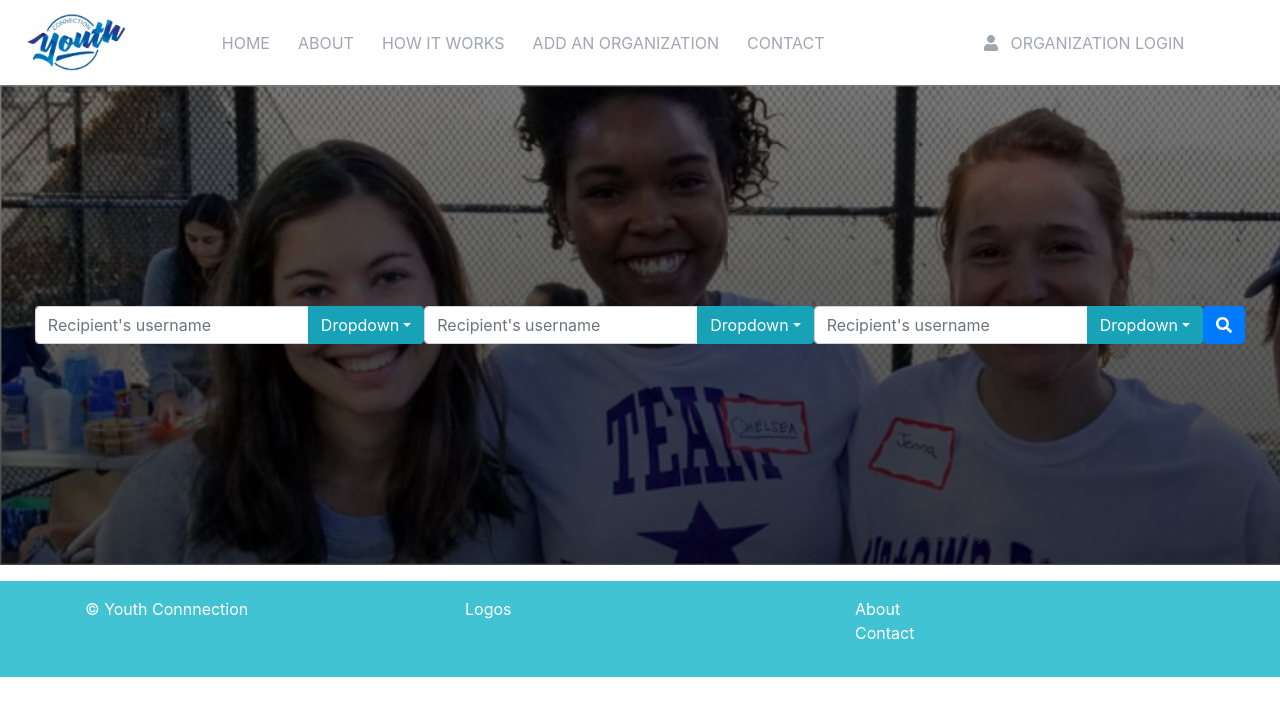
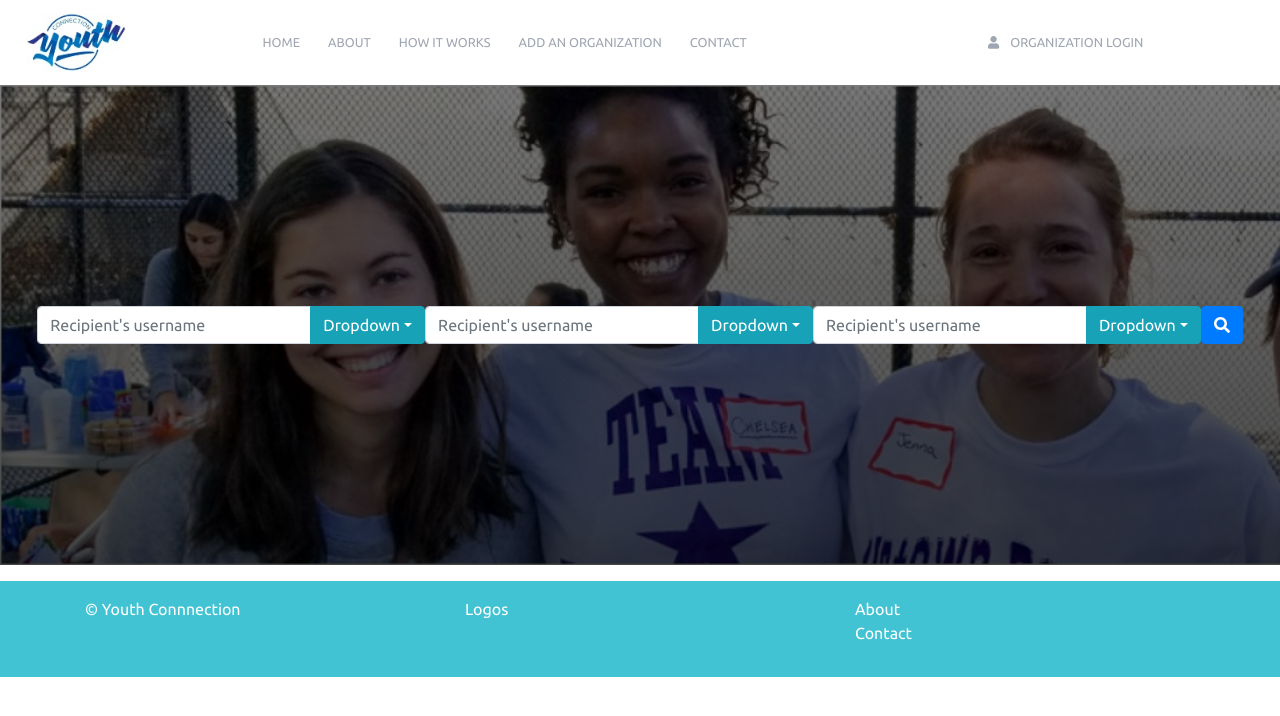
Before and after one commit to noobboon7/TeamHighFive_Front, a React (Create React App) app: page / in a window 1280 px wide. Shown: the top 716 px of the page. Built offline with nearby package versions, Linux system fonts and the light colour scheme; no server answers.

Commit message:
template styling branch vs 2

```diff
--- a/src/components/searchbars/SearchBars.js
+++ b/src/components/searchbars/SearchBars.js
@@ -22,7 +22,7 @@ const SearchBars = () => (
       <SearchLocation />
     </FormGroup>
     {' '}
-    <Button color="warning"><FontAwesomeIcon icon={faSearch} /></Button>
+    <Button><FontAwesomeIcon icon={faSearch} /></Button>
   </Form>
 );
 
--- a/src/index.css
+++ b/src/index.css
@@ -1,3 +1,5 @@
+@import url('https://fonts.googleapis.com/css2?family=Ubuntu:wght@400;500;700&display=swap');
+
 :root {
   --color-black: #A0A6B2;
   --color-yellow: #FFC222;
@@ -6,9 +8,9 @@
 
 body {
   margin: 0;
-  font-family: 'Ubuntu', -apple-system, BlinkMacSystemFont, 'Segoe UI', 'Roboto', 'Oxygen',
-  'Cantarell', 'Fira Sans', 'Droid Sans', 'Helvetica Neue',
-  sans-serif;
+  /* font-family: 'Ubuntu', -apple-system, BlinkMacSystemFont, 'Segoe UI', 'Roboto', 'Oxygen',
+  'Cantarell', 'Fira Sans', 'Droid Sans', 'Helvetica Neue', sans-serif; */
+  font-family: 'Ubuntu', sans-serif !important;
   -webkit-font-smoothing: antialiased;
   -moz-osx-font-smoothing: grayscale;
 }
@@ -24,6 +26,9 @@ code {
   color: var(--color-blue-green);
 }
 /* NOTE: Custom Navbar styles */
+nav {
+  font-size: 0.8rem;
+}
 nav .logo {
   display: block;
   width: 100px;
```
